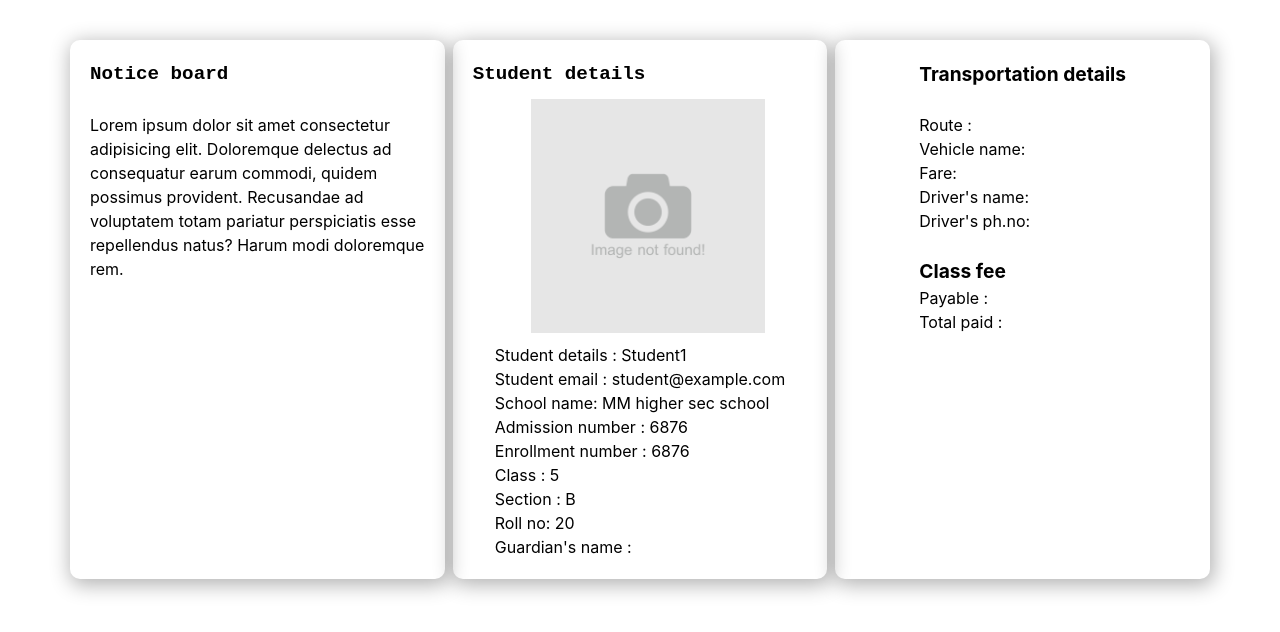
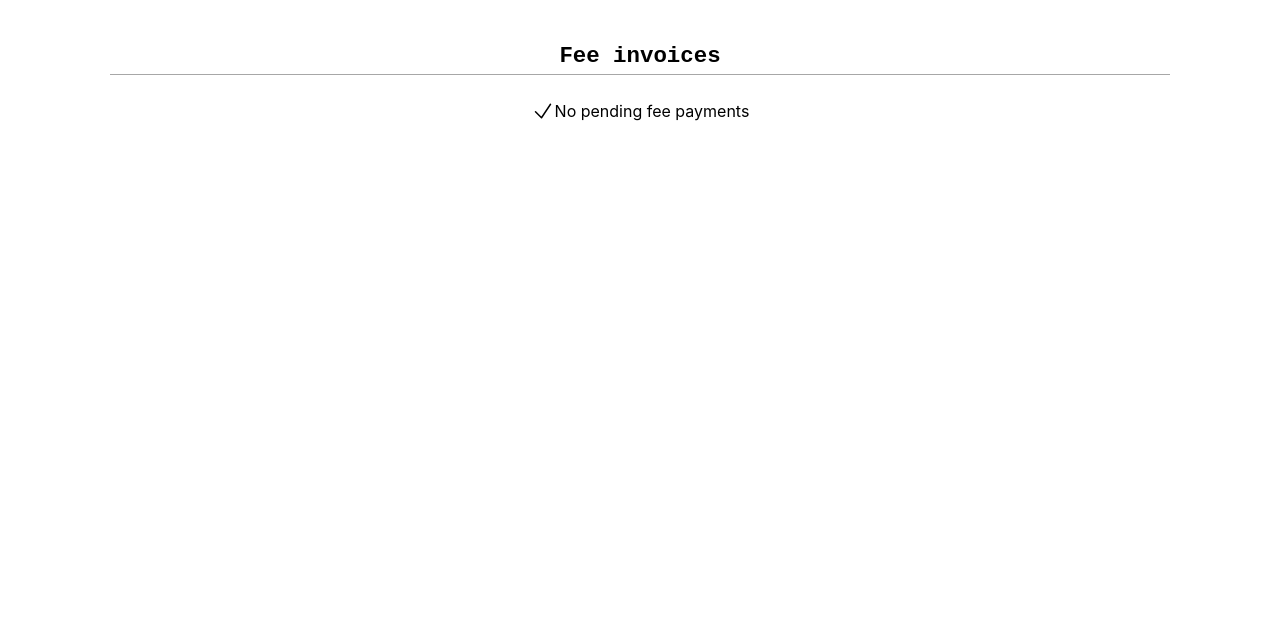
Before and after one commit to muhammedashfaq/EelonApp-FrontEnd, a React (Vite) app in the folder client/: page /testyk in a window 1280 px wide. Shown: the top 632 px of the page. Built offline with nearby package versions, Linux system fonts and the light colour scheme.

Commit message:
Added fee invoices page

```diff
--- /dev/null
+++ b/client/src/Components/Student/DashboardComponent/StudentFeeInvoicesComponent.jsx
@@ -0,0 +1,50 @@
+import React from "react";
+
+const StudentFeeInvoicesComponent = () => {
+  return (
+    <>
+      <div className="flex justify-center items-center">
+        <div className="container lg p-10">
+          <div
+            className="flex justify-center items-center"
+            style={{ borderBottom: "1px solid rgba(80,80,80,0.5)" }}
+          >
+            <h2
+              style={{
+                fontSize: "1.4rem",
+                fontFamily: "monospace",
+                fontWeight: "bolder",
+              }}
+            >
+              Fee invoices
+            </h2>
+          </div>
+          <br />
+          <span>
+            <span className="flex justify-center">
+              <span>
+                <svg
+                  xmlns="http://www.w3.org/2000/svg"
+                  fill="none"
+                  viewBox="0 0 24 24"
+                  strokeWidth={1.5}
+                  stroke="currentColor"
+                  className="w-6 h-6"
+                >
+                  <path
+                    strokeLinecap="round"
+                    strokeLinejoin="round"
+                    d="m4.5 12.75 6 6 9-13.5"
+                  />
+                </svg>
+              </span>
+              <span>No pending fee payments</span>
+            </span>
+          </span>
+        </div>
+      </div>
+    </>
+  );
+};
+
+export default StudentFeeInvoicesComponent;
--- a/client/src/Components/TestYk.jsx
+++ b/client/src/Components/TestYk.jsx
@@ -1,10 +1,10 @@
 import React from "react";
-import StudentDetails from "./Student/DashboardComponent/StudentDetails";
+import StudentFeeInvoicesComponent from "./Student/DashboardComponent/StudentFeeInvoicesComponent";
 
 const TestYk = () => {
   return (
     <>
-      <StudentDetails />
+      <StudentFeeInvoicesComponent />
     </>
   );
 };
```
